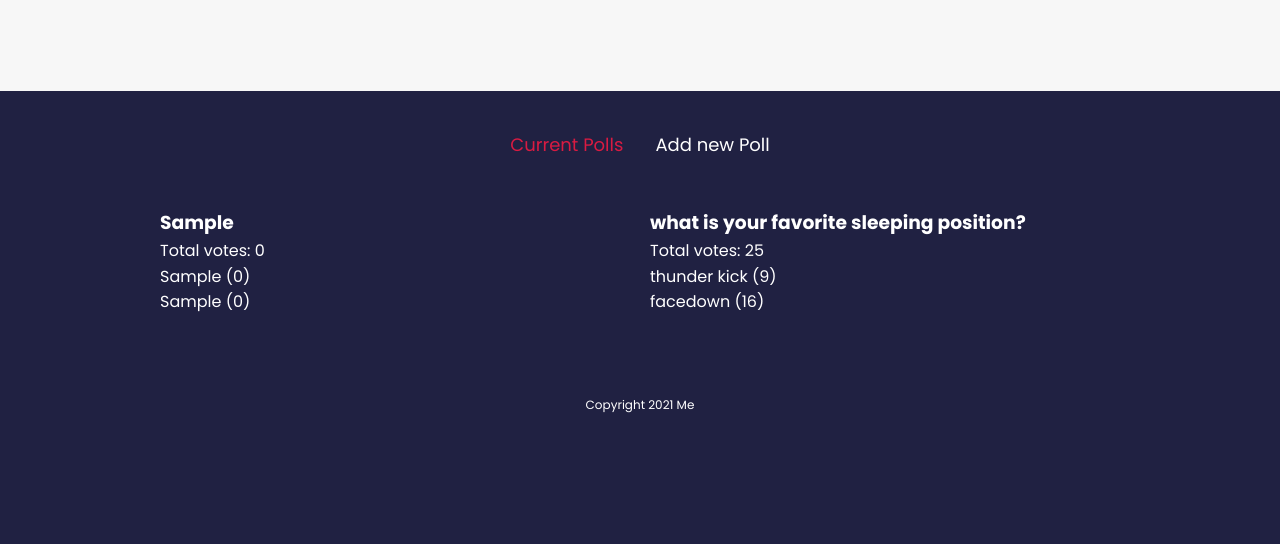
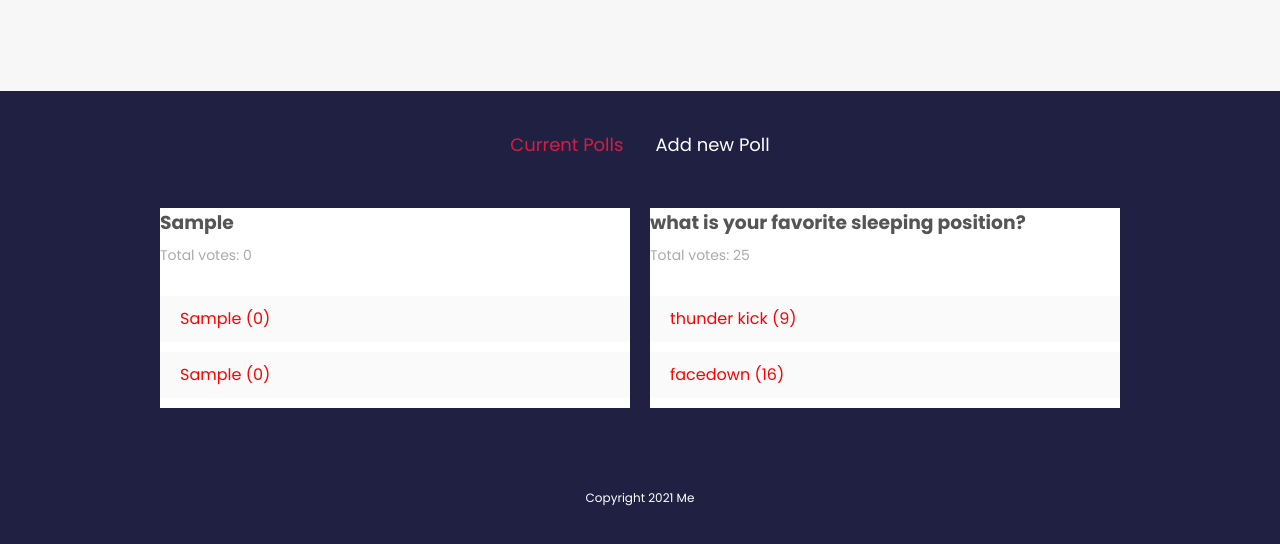
Before and after one commit to Ayu5h5hakya/svelte-startup, a Svelte app: page / in a window 1280 px wide. Both pictures are taken after typing "Sample", "Sample", "Sample" into the empty fields and a click on the button "Add Poll". Shown: the top 544 px of the page. Built offline with nearby package versions, Linux system fonts and the light colour scheme.

Commit message:
add custom card component

```diff
--- a/src/components/PollDetails.svelte
+++ b/src/components/PollDetails.svelte
@@ -1,9 +1,11 @@
 <script>
+  import Card from "../shared/Card.svelte";
   export let poll;
 
   $: totalVotes = poll.voteA + poll.voteB;
 </script>
 
+<Card>
   <div class="poll">
     <h3>{poll.question}</h3>
     <p>Total votes: {totalVotes}</p>
@@ -16,5 +18,31 @@
       <span>{poll.answerB} ({poll.voteB})</span>
     </div>
   </div>
+</Card>
 
-<style></style>
+<style>
+  h3 {
+    margin: 0 auto;
+    color: #555;
+  }
+  p {
+    margin-top: 6px;
+    font-size: 14px;
+    color: #aaa;
+    margin-bottom: 30px;
+  }
+  .answer {
+    background: #fafafa;
+    cursor: pointer;
+    margin: 10px auto;
+    position: relative;
+  }
+  .answer:hover {
+    opacity: 0.6;
+  }
+  span {
+    display: inline-block;
+    padding: 10px 20px;
+    color: red;
+  }
+</style>
--- /dev/null
+++ b/src/shared/Card.svelte
@@ -0,0 +1,12 @@
+<div class="card">
+  <slot />
+</div>
+
+<style>
+  .card {
+    background: #fff;
+    padding: 20;
+    border-radius: 6;
+    box-shadow: 0 2 4 rgba(0, 0, 0, 0.1);
+  }
+</style>
```
Lines whose indentation alone changed are shown as unchanged.
